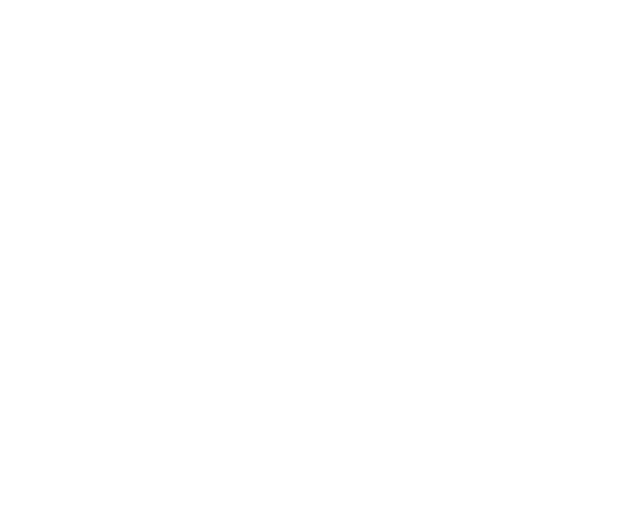
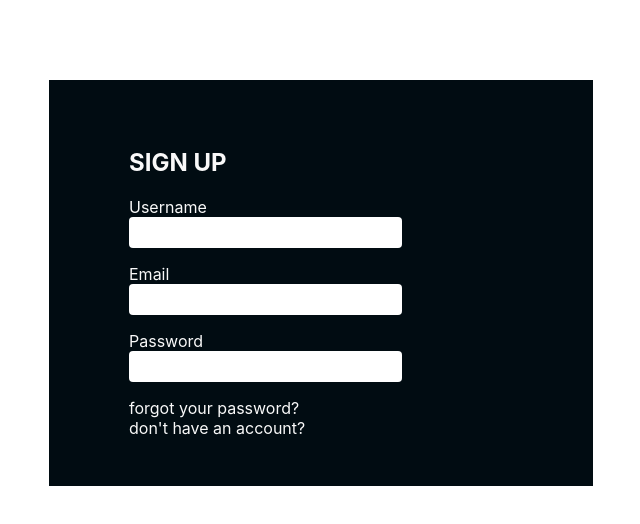
Before and after one commit to sarazm2000/Decentrailized-Twitter, a React (Create React App) app: page /register in a window 1280 px wide. Before the commit this address had no page. Shown: the top 524 px of the page, without its empty margins (319-959 px from the left). Built offline with nearby package versions, Linux system fonts and the light colour scheme.

Commit message:
add register feature

```diff
--- a/src/App.js
+++ b/src/App.js
@@ -1,5 +1,6 @@
 import './App.css';
 import Login from './pages/Login';
+import Register from './pages/Register';
 import { BrowserRouter, Route, Routes  } from 'react-router-dom';
 
 
@@ -8,6 +9,7 @@
     <BrowserRouter >
       <Routes>
             <Route path='/' element={<Login />} />
+            <Route path='/register' element={<Register />} />
       </Routes>
     </BrowserRouter>
   );
--- /dev/null
+++ b/src/pages/Register.js
@@ -0,0 +1,21 @@
+import React from "react";
+
+const Register = () => {
+    return (
+        <div className="form-container">
+            <h2 className="from-title">sign up</h2>
+            <form className="register-form">
+                <label for="username">username</label><br />
+                <input type="text" id="username" /><br />
+                <label for="email">email</label><br />
+                <input type="email" id="email" /><br />
+                <label for="password">password</label><br />
+                <input type="password" id="password" /><br />
+            </form>
+            <a className="form-link" href="#">forgot your password?</a><br></br>
+            <a className="form-link" href="#">don't have an account?</a>
+        </div>
+    );
+}
+
+export default Register;
```
